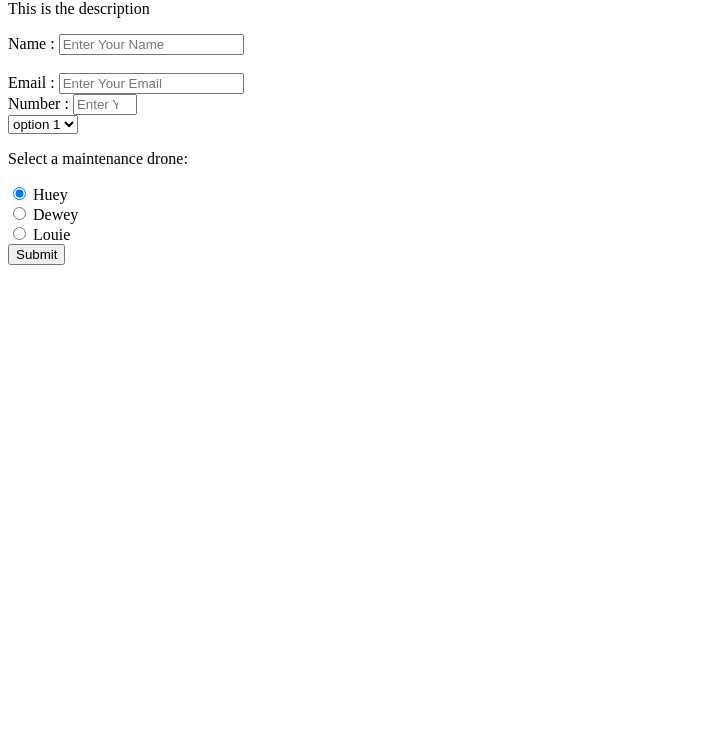
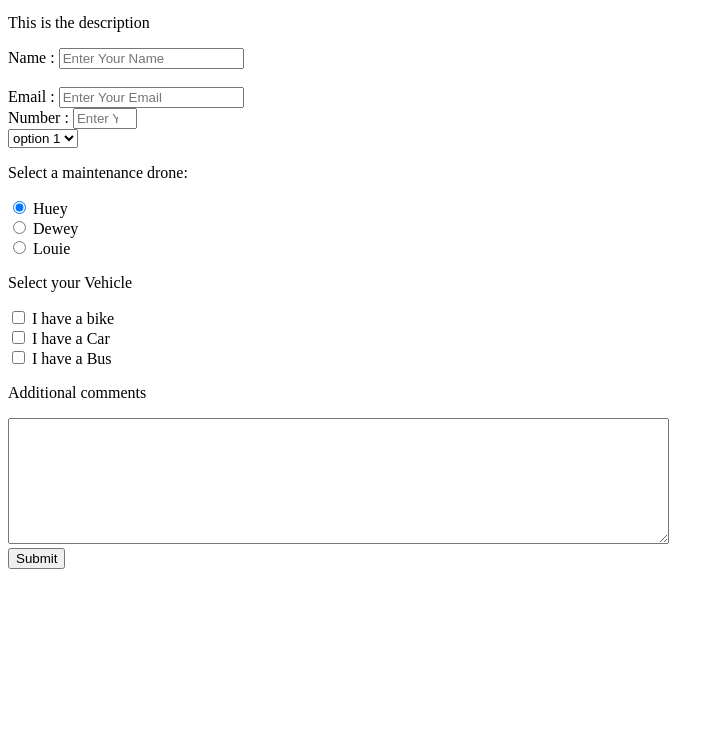
Before and after one commit to mohamednaser/Build-a-Survey-Form, a plain HTML site: page index.html in a window 1280 px wide. Shown: the part 66-800 px from the top of the page, without its empty margins (0-724 px from the left). Drawn offline with Linux system fonts and the light colour scheme.

Commit message:
Steps 13 to 16

```diff
--- a/index.html
+++ b/index.html
@@ -1,3 +1,13 @@
+<!DOCTYPE html>
+<html lang="en">
+  <head>
+    <meta charset="UTF-8">
+    <title>Fork Me! FCC: Test Suite Template</title>
+    <link rel="stylesheet" href="css/style.css">
+  </head>
+
+  <body>
+    <script src="https://cdn.freecodecamp.org/testable-projects-fcc/v1/bundle.js"></script>
 <h1 id="title">Survey From</h1>
 <p id="description">This is the description</p>
 <form id="survey-form" class="" action="index.html" method="post">
@@ -40,5 +50,21 @@
     <label for="louie">Louie</label>
   </div>
 
-  <input type="submit" />
+  <p>Select your Vehicle</p>
+  <div>
+      <input type="checkbox" name="vehicle1" value="Bike"> I have a bike<br>
+      <input type="checkbox" name="vehicle2" value="Car"> I have a Car<br>
+      <input type="checkbox" name="vehicle3" value="Bus"> I have a Bus<br>
+    </div>
+
+    <p> Additional comments</p>
+    <div>
+      <textarea name="additionalComments" rows="8" cols="80"></textarea>
+    </div>
+
+  <input id="submit" type="submit" />
 </form>
+
+    <script  src="js/index.js"></script>
+  </body>
+</html>
```
Also changed, not shown: js/index.js (added, +28 -0 lines), css/style.css (added), 1 other file.
